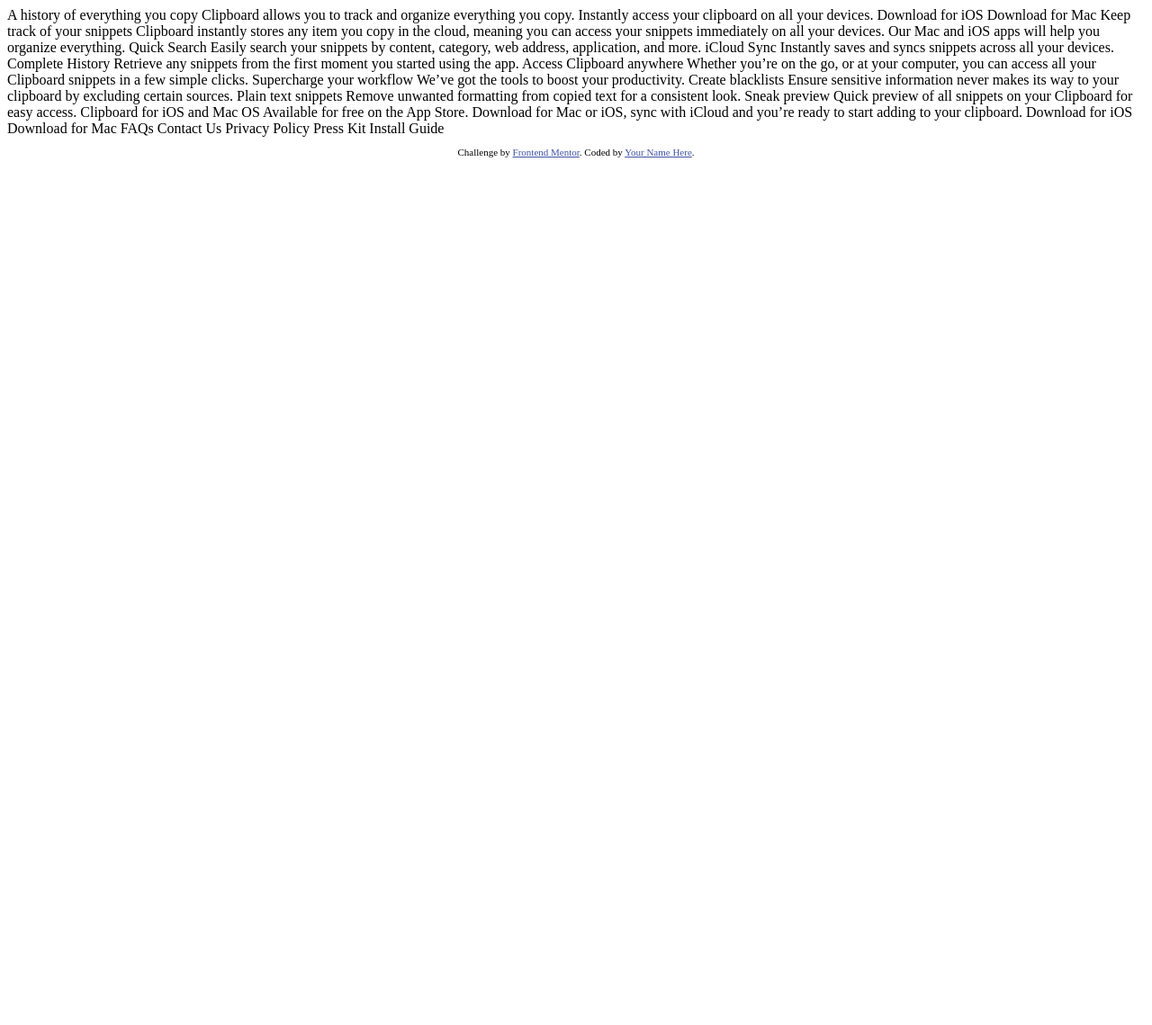
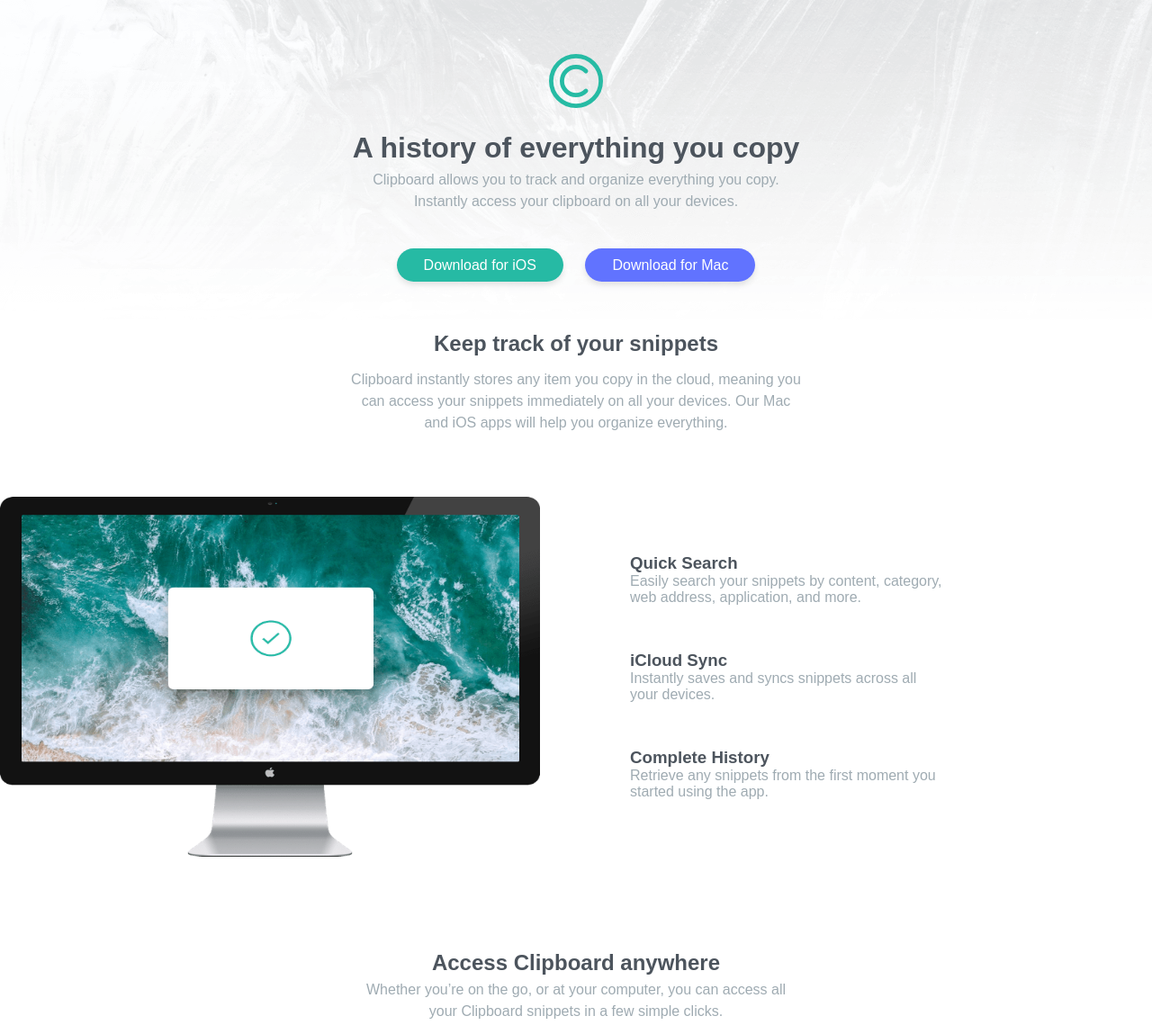
Before and after one commit to DannyAkj07/clipboard-landing-page, a plain HTML site: page index.html in a window 1280 px wide. Shown: the top 1139 px of the page at 90% size. Before the commit the page ends 800 px from the top, so only its background shows below. Drawn offline with Linux system fonts and the light colour scheme; a web font is replaced by a local one.

Commit message:
first commit

```diff
--- a/index.html
+++ b/index.html
@@ -1,86 +1,206 @@
 <!DOCTYPE html>
 <html lang="en">
   <head>
-  <meta charset="UTF-8">
-  <meta name="viewport" content="width=device-width, initial-scale=1.0"> <!-- displays site properly based on user's device -->
+    <meta charset="UTF-8" />
+    <meta name="viewport" content="width=device-width, initial-scale=1.0" />
+    <!-- displays site properly based on user's device -->
 
-  <link rel="icon" type="image/png" sizes="32x32" href="./images/favicon-32x32.png">
+    <link
+      rel="icon"
+      type="image/png"
+      sizes="32x32"
+      href="./images/favicon-32x32.png"
+    />
 
     <title>Frontend Mentor | Clipboard landing page</title>
-
+    <link
+      rel="stylesheet"
+      href="https://cdnjs.cloudflare.com/ajax/libs/font-awesome/7.0.1/css/all.min.css"
+      integrity="sha512-2SwdPD6INVrV/lHTZbO2nodKhrnDdJK9/kg2XD1r9uGqPo1cUbujc+IYdlYdEErWNu69gVcYgdxlmVmzTWnetw=="
+      crossorigin="anonymous"
+      referrerpolicy="no-referrer"
+    />
+    <link rel="stylesheet" href="style.css" />
     <!-- Feel free to remove these styles or customise in your own stylesheet 👍 -->
-  <style>
-    .attribution { font-size: 11px; text-align: center; }
-    .attribution a { color: hsl(228, 45%, 44%); }
-  </style>
   </head>
   <body>
+    <header class="card__header">
+      <img src="./images/logo.svg" class="card__main_logo" alt="Company logo" />
+      <div class="card__head_body">
+        <h1>A history of everything you copy</h1>
 
-  A history of everything you copy
+        <p>
+          Clipboard allows you to track and organize everything you copy.
+          Instantly access your clipboard on all your devices.
+        </p>
+      </div>
+      <div class="card__link">
+        <a href="" class="ios_link">Download for iOS</a>
+        <a href="" class="mac_link"> Download for Mac</a>
+      </div>
+    </header>
+    <main class="card__main_body">
+      <section class="card__top">
+        <div class="card__top_head">
+          <div class="card__top_text">
+            <h2>Keep track of your snippets</h2>
 
-  Clipboard allows you to track and organize everything you
-  copy. Instantly access your clipboard on all your devices.
+            <p>
+              Clipboard instantly stores any item you copy in the cloud, meaning
+              you can access your snippets immediately on all your devices. Our
+              Mac and iOS apps will help you organize everything.
+            </p>
+          </div>
+        </div>
+        <div class="card__top_body">
+          <img
+            src="./images/image-computer.png"
+            class="computer_img"
+            alt="Computer image"
+          />
+          <div class="card__topright">
+            <div class="card__topright_text">
+              <h3>Quick Search</h3>
 
-  Download for iOS
-  Download for Mac
+              <p>
+                Easily search your snippets by content, category, web address,
+                application, and more.
+              </p>
+            </div>
+            <div class="card__topright_text">
+              <h3>iCloud Sync</h3>
 
-  Keep track of your snippets
+              <p>Instantly saves and syncs snippets across all your devices.</p>
+            </div>
+            <div class="card__topright_text">
+              <h3>Complete History</h3>
 
-  Clipboard instantly stores any item you copy in the cloud,
-  meaning you can access your snippets immediately on all your
-  devices. Our Mac and iOS apps will help you organize everything.
+              <p>
+                Retrieve any snippets from the first moment you started using
+                the app.
+              </p>
+            </div>
+          </div>
+        </div>
+      </section>
+      <section class="card__mid">
+        <div class="card__top_head">
+          <div class="card__mid_text">
+            <h2>Access Clipboard anywhere</h2>
 
-  Quick Search
+            <p>
+              Whether you’re on the go, or at your computer, you can access all
+              your Clipboard snippets in a few simple clicks.
+            </p>
+          </div>
 
-  Easily search your snippets by content, category, web address, application, and more.
+          <img
+            src="./images/image-devices.png"
+            class="devices_img"
+            alt="Devices image"
+          />
+        </div>
+      </section>
 
-  iCloud Sync
+      <section class="card__mid_body">
+        <div class="card__top_head">
+          <h2>Supercharge your workflow</h2>
 
-  Instantly saves and syncs snippets across all your devices.
+          <p>We’ve got the tools to boost your productivity.</p>
+        </div>
+        <div class="card__midbody_join">
+          <div>
+            <img
+              src="./images/icon-blacklist.svg"
+              class="icons_img"
+              alt="Blacklist icon"
+            />
+            <div>
+              <h3>Create blacklists</h3>
 
-  Complete History
-
-  Retrieve any snippets from the first moment you started using the app.
-
-  Access Clipboard anywhere
-
-  Whether you’re on the go, or at your computer, you can access all your Clipboard
-  snippets in a few simple clicks.
-
-  Supercharge your workflow
-
-  We’ve got the tools to boost your productivity.
-
-  Create blacklists
-
-  Ensure sensitive information never makes its way to your clipboard by excluding certain sources.
-
-  Plain text snippets
-
-  Remove unwanted formatting from copied text for a consistent look.
-
-  Sneak preview
-
+              <p>
+                Ensure sensitive information never makes its way to your
+                clipboard by excluding certain sources.
+              </p>
+            </div>
+          </div>
+          <div>
+            <img
+              src="./images/icon-text.svg"
+              class="icons_img"
+              alt="AI text icon"
+            />
+            <div>
+              <h3>Plain text snippets</h3>
+              <p>
+                Remove unwanted formatting from copied text for a consistent
+                look.
+              </p>
+            </div>
+          </div>
+          <div>
+            <img
+              src="./images/icon-preview.svg"
+              class="icons_img"
+              alt="Sneak preview icon"
+            />
+            <div>
+              <h3>Sneak preview</h3>
+              <p>
                 Quick preview of all snippets on your Clipboard for easy access.
-
-  Clipboard for iOS and Mac OS
-
-  Available for free on the App Store. Download for Mac or iOS, sync with iCloud
-  and you’re ready to start adding to your clipboard.
-
-  Download for iOS
-  Download for Mac
-
-  FAQs
-  Contact Us
-  Privacy Policy
-  Press Kit
-  Install Guide
-
+              </p>
+            </div>
+          </div>
+        </div>
+      </section>
+      <section class="card__company_logo">
+        <span><img src="./images/logo-google.png" alt="Google logo" /></span>
+        <span><img src="./images/logo-ibm.png" alt="IBM logo" /></span>
+        <span
+          ><img src="./images/logo-microsoft.png" alt="Microsoft logo"
+        /></span>
+        <span><img src="./images/logo-hp.png" alt="HP logo" /></span>
+        <span
+          ><img src="./images/logo-vector-graphics.png" alt="Vector logo"
+        /></span>
+      </section>
+      <section class="card__bottom">
+        <div class="card__top_head">
+          <h2>Clipboard for iOS and Mac OS</h2>
+          <p>
+            Available for free on the App Store. Download for Mac or iOS, sync
+            with iCloud and you’re ready to start adding to your clipboard.
+          </p>
+        </div>
+        <div class="card__link">
+          <a href="">Download for iOS</a>
+          <a href="">Download for Mac</a>
+        </div>
+      </section>
+    </main>
+    <footer class="card__footer">
+      <div>
+        <img src="./images/logo.svg" alt="Company logo" />
+        <div class="card__footer_link">
+          <a href="">FAQs</a>
+          <a href="">Contact Us</a>
+          <a href="">Privacy Policy</a>
+          <a href="">Press Kit</a>
+          <a href="">Install Guide</a>
+        </div>
+        <div class="card__social">
+          <span><i class="fa-brands fa-square-facebook"></i></span>
+          <span><i class="fa-brands fa-twitter"></i></span>
+          <span><i class="fa-brands fa-instagram"></i></span>
+        </div>
+      </div>
+    </footer>
     <footer>
       <p class="attribution">
-      Challenge by <a href="https://www.frontendmentor.io?ref=challenge" target="_blank">Frontend Mentor</a>.
-      Coded by <a href="#">Your Name Here</a>.
+        Challenge by
+        <a href="https://www.frontendmentor.io?ref=challenge" target="_blank"
+          >Frontend Mentor</a
+        >. Coded by <a href="#">Akiije Daniel</a>.
       </p>
     </footer>
   </body>
--- /dev/null
+++ b/style.css
@@ -0,0 +1,125 @@
+@import url('https://fonts.googleapis.com/css2?family=Bai+Jamjuree:ital,wght@0,200;0,300;0,400;0,500;0,600;0,700;1,200;1,300;1,400;1,500;1,600;1,700&display=swap');
+
+*{
+    margin: 0;
+    padding: 0;
+    box-sizing: border-box;
+
+}
+
+body{
+    font-family: "Bai Jamjuree", sans-serif;
+
+max-width: 1440px;
+}
+h1,h2,h3{
+    font-weight: 600;
+    color: hsl(210, 10%, 33%);
+}
+
+
+p{
+    font-weight: 400px;
+    color: hsl(201, 11%, 66%);
+}
+
+.card__header{
+    background-image: url(./images/bg-header-desktop.png);
+    background-repeat: no-repeat;
+    padding: 60px;
+  display: flex;
+  flex-direction: column;
+  align-items: center;
+  gap: 20px
+}
+
+.card__main_logo{
+    width: 60px;
+}
+
+.card__head_body{
+    text-align: center;
+    max-width: 500px;
+    margin-bottom: 30px;
+    line-height: 1.5;
+
+}
+
+
+
+.ios_link{
+    margin: 10px;
+   padding:10px 30px ;
+   background-color: hsl(171, 66%, 44%);
+   border-radius: 30px;
+   text-decoration: none;
+   color: white;
+     box-shadow: 0 4px 6px rgba(0,0,0,0.1);
+}
+
+.mac_link{
+margin: 10px;
+   padding:10px 30px ;
+   background-color: hsl(233, 100%, 69%);
+   border-radius: 30px;
+   color: white;
+   text-decoration: none;
+   box-shadow: 0 4px 6px rgba(0,0,0,0.1);
+}
+
+
+.card__top_head{
+    display: flex;
+    flex-direction: column;
+    align-items: center;
+    margin-bottom: 70px;
+
+}
+
+.card__top_text{
+    text-align: center;
+    max-width: 500px;
+    line-height: 1.5;
+
+}
+
+.card__top_text h2{
+    margin-bottom: 10px;
+}
+
+
+.card__top_body{
+   display: flex;
+   align-items: center;
+    gap: 100px;
+    margin-bottom: 100px;
+}
+
+.computer_img{
+    width: 600px;
+    height: 400px;
+}
+
+.card__topright{
+    display: flex;
+    flex-direction: column;
+    gap: 50px;
+    max-width: 350px;
+}
+
+.card__mid_text{
+    text-align: center;
+    max-width: 500px;
+    line-height: 1.5;
+    margin-bottom: 70px;
+}
+
+
+
+
+
+
+
+
+ .attribution { font-size: 11px; text-align: center; }
+    .attribution a { color: hsl(228, 45%, 44%); }
```
Lines whose indentation alone changed are shown as unchanged.
